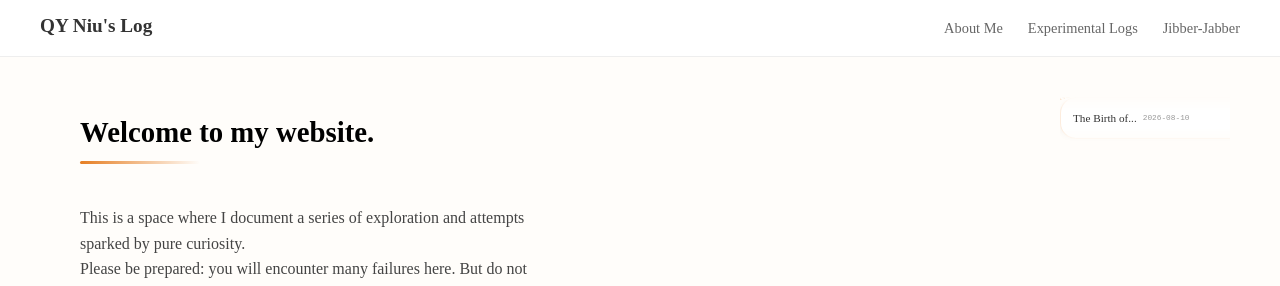
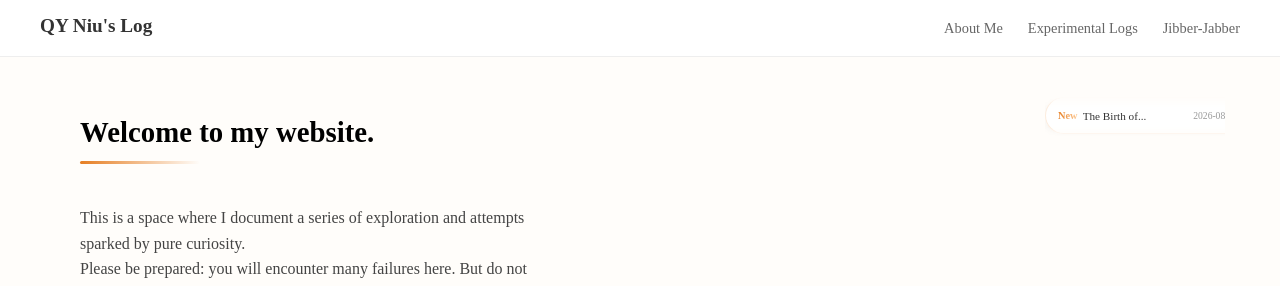
Before and after one commit to nqy-exp/nqy-exp.github.io, a Jekyll site: the page built from index.md, in a window 1280 px wide. Shown: the top 286 px of the page. Built offline with Jekyll 4.4.1, drawn with Linux system fonts in a browser that asks for light colours; some of the changed text lies outside the part shown.

Commit message:
try again to make the news bubble work

```diff
--- a/assets/css/style.css
+++ b/assets/css/style.css
@@ -1772,58 +1772,56 @@ font-weight: bold;
 }
 
 /* =========================================
-   【极致精悍版】微型胶囊 + 斜角流光标签
+   【终极稳健版】胶囊泡泡 + 内置流光 New
    ========================================= */
 
-/* 1. 视口容器：大幅缩小宽度，让它紧贴内容 */
 main.hero-container .marquee-viewport {
     position: absolute !important;
     top: 40px !important;
-    right: 10px !important;         /* 靠右侧更紧凑 */
-    width: 170px !important;        /* 【修改】大幅缩小容器宽度 */
-    height: 45px !important;        /* 【修改】高度调小，适应微型气泡 */
-    overflow: visible !important;   /* 允许 New 标签溢出 */
+    right: 15px !important;
+    width: 180px !important; /* 稍微加宽一点，给文字留空间 */
+    height: 40px !important;  /* 泡泡高度 */
+    overflow: hidden !important; /* 【关键】必须隐藏，防止乱跳的碎片 */
     z-index: 9999 !important;
     display: block !important;
 
     /* 上下渐隐遮罩 */
-    mask-image: linear-gradient(to bottom, transparent 0%, black 30%, black 70%, transparent 100%);
-    -webkit-mask-image: linear-gradient(to bottom, transparent 0%, black 30%, black 70%, transparent 100%);
-}
-
-/* 2. 轨道 */
+    mask-image: linear-gradient(to bottom, transparent 0%, black 25%, black 75%, transparent 100%);
+    -webkit-mask-image: linear-gradient(to bottom, transparent 0%, black 25%, black 75%, transparent 100%);
+}
+
 main.hero-container .marquee-track {
     display: flex !important;
     flex-direction: column !important;
-    gap: 10px !important;           /* 泡泡之间的垂直间距变小 */
-    animation: step-jump-final 15s cubic-bezier(0.645, 0.045, 0.355, 1) infinite !important;
-}
-
-/* 3. 【微型胶囊】容器样式 */
+    gap: 10px !important; /* 泡泡之间的固定间距 */
+    animation: step-jump-final 12s cubic-bezier(0.645, 0.045, 0.355, 1) infinite !important;
+}
+
 main.hero-container .marquee-item {
     display: flex !important;
     align-items: center !important;
-    justify-content: flex-start !important; /* 【修改】不再两端对齐，改为左对齐 */
+    justify-content: flex-start !important; /* 左对齐 */
     width: 100% !important;
-    height: 32px !important;        /* 【修改】气泡高度大幅度减小，更显精悍 */
-    padding: 4px 12px !important;   /* 【修改】内边距变窄 */
+    height: 35px !important; /* 泡泡高度 */
+    padding: 0 12px !important; /* 精简内边距 */
     background: rgba(255, 255, 255, 0.85) !important;
-    border-radius: 16px !important; /* 对应高度的圆角，保持胶囊感 */
+    border-radius: 20px !important; /* 紧凑胶囊感 */
     border: 1px solid rgba(230, 126, 34, 0.15) !important;
     text-decoration: none !important;
-    box-shadow: 0 2px 6px rgba(0, 0, 0, 0.05) !important;
-}
-
-/* 4. 【斜角流光标签】微调位置 */
-main.hero-container .new-shimmer-tag {
-    position: absolute !important;
-    top: -8px !important;           /* 稍微向上悬浮 */
-    left: -2px !important;          /* 贴近左侧边缘 */
-    z-index: 10001 !important;
-    transform: rotate(-15deg) !important;
-
-    font-size: 0.6em !important;    /* 字号调小 */
+    box-shadow: 0 2px 8px rgba(0, 0, 0, 0.05) !important;
+    flex-shrink: 0 !important;
+}
+
+/* 【核心】内置流光 New 文字 */
+main.hero-container .new-shimmer-text {
+    font-size: 0.65em !important;
     font-weight: 900 !important;
+    color: #e67e22 !important;
+    margin-right: 5px !important;
+    white-space: nowrap !important;
+    display: inline-block !important;
+
+    /* 流光渐变 */
     background: linear-gradient(to right, #e67e22 0%, #ffcf9d 50%, #e67e22 100%) !important;
     background-size: 200% auto !important;
     -webkit-background-clip: text !important;
@@ -1832,37 +1830,42 @@ main.hero-container .new-shimmer-tag {
     animation: shimmer-blink 2s linear infinite !important;
 }
 
-/* 5. 文字内容：解决间距问题 */
+@keyframes shimmer-blink {
+    0% { background-position: 200% center; }
+    100% { background-position: -200% center; }
+}
+
 main.hero-container .m-title {
-    font-size: 0.7em !important;    /* 字号微调 */
+    font-size: 0.7em !important;
     color: #333 !important;
     white-space: nowrap !important;
     overflow: hidden !important;
     text-overflow: ellipsis !important;
-    margin-right: 6px !important;   /* 【核心】不再用 flex-grow，改用固定的右间距 */
+    flex-grow: 1 !important; /* 让标题占据剩余空间 */
 }
 
 main.hero-container .m-date {
-    font-size: 0.6em !important;    /* 日期也变小 */
+    font-size: 0.6em !important;
     color: #999 !important;
-    font-family: monospace !important;
-    flex-shrink: 0 !important;      /* 防止日期被压缩 */
-}
-
-/* 6. 动画逻辑保持不变 */
-@keyframes shimmer-blink {
-    0% { background-position: 200% center; }
-    100% { background-position: -200% center; }
-}
-
+    margin-left: 4px !important;
+    flex-shrink: 0 !important;
+}
+
+/* 【核心】精确计算的跳跃动画 */
 @keyframes step-jump-final {
-    0%, 30% { transform: translateY(0); }
-    35%, 65% { transform: translateY(calc(-1 * (32px + 10px))); } /* 基于新高度调整 */
-    70%, 95% { transform: translateY(calc(-2 * (32px + 10px))); }
-    100% { transform: translateY(calc(-3 * (32px + 10px))); }
-}
-
-/* 移动端适配：彻底隐藏 */
+    /* 每一个阶段停留一段时间，然后瞬间移动到下一个位置 */
+    0%, 30%   { transform: translateY(0); }
+    35%, 65%  { transform: translateY(calc(-1 * (35px + 10px))); } /* 高度+间距 */
+    70%, 95%  { transform: translateY(calc(-2 * (35px + 10px))); }
+    100%      { transform: translateY(calc(-3 * (35px + 10px))); }
+}
+
+/* 鼠标悬停停止 */
+main.hero-container .marquee-viewport:hover .marquee-track {
+    animation-play-state: paused !important;
+}
+
+/* 移动端隐藏 */
 @media (max-width: 768px) {
     main.hero-container .marquee-viewport {
         display: none !important;
--- a/index.md
+++ b/index.md
@@ -7,51 +7,34 @@ description: "A digital log of my research and thoughts."
 <!-- 核心视觉区 -->
 <main class="hero-container">
 
-<!-- 最近更新分步跳动流 -->
+<!-- 最近更新动态流 (稳定版) -->
 <div class="marquee-viewport">
   <div class="marquee-track">
     {% assign all_updates = site.ideas | concat: site.projects | sort: 'date' | reverse %}
-
-    {% comment %}
-      我们先通过变量存入真正的文章，过滤掉 URL 是目录或以 / 结尾的 index 页
-    {% endcomment %}
     {% assign real_posts = "" | split: "" %}
     {% for item in all_updates %}
       {% unless item.url == "/" or item.url == "/ideas/" or item.url == "/projects/" or item.url contains "index" %}
         {% assign real_posts = real_posts | push: item %}
       {% endunless %}
     {% endfor %}
-
-    <!-- 只取前三篇 -->
     {% assign top_three = real_posts | slice: 0, 3 %}
 
-{% for item in top_three %}
-  <div class="marquee-item-wrapper bubble-{{ forloop.index }}">
-    <!-- 【关键】New 标签现在是包装层的一个子元素，它将悬浮在气泡上方 -->
-    <span class="new-shimmer-tag">New</span>
+    <!-- 第一遍循环 -->
+    {% for item in top_three %}
+      <a href="{{ item.url }}" class="marquee-item">
+        <span class="new-shimmer-text">New</span>
+        <span class="m-title">{{ item.title | truncate: 15 }}</span>
+        <span class="m-date">{{ item.date | date: "%Y-%m-%d" }}</span>
+      </a>
+    {% endfor %}
 
-    <a href="{{ item.url }}" class="marquee-item">
-      <span class="m-title">{{ item.title | truncate: 15 }}</span>
-      <span class="m-date">{{ item.date | date: "%Y-%m-%d" }}</span>
-    </a>
-  </div>
-{% endfor %}
-
-
-
-
-
-    <!-- 为了实现无限循环，我们在末尾复制一遍 -->
+    <!-- 第二遍循环（无缝衔接） -->
     {% for item in top_three %}
-       {% unless item.url == "/" or item.url == "/ideas/" or item.url == "/projects/" or item.url contains "index" %}
-          <div class="marquee-item-wrapper bubble-{{ forloop.index | plus: 3 }}">
-            <span class="new-tag">New</span>
-            <a href="{{ item.url }}" class="marquee-item">
-              <span class="m-title">{{ item.title | truncate: 15 }}</span>
-              <span class="m-date">{{ item.date | date: "%Y-%m-%d" }}</span>
-            </a>
-          </div>
-       {% endunless %}
+      <a href="{{ item.url }}" class="marquee-item">
+        <span class="new-shimmer-text">New</span>
+        <span class="m-title">{{ item.title | truncate: 15 }}</span>
+        <span class="m-date">{{ item.date | date: "%Y-%m-%d" }}</span>
+      </a>
     {% endfor %}
   </div>
 </div>
```
